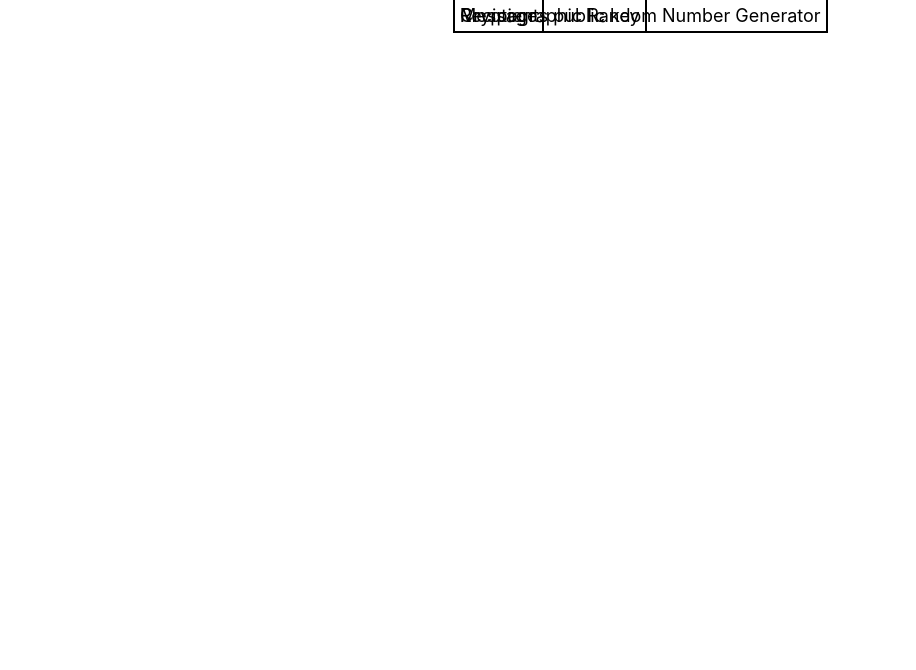
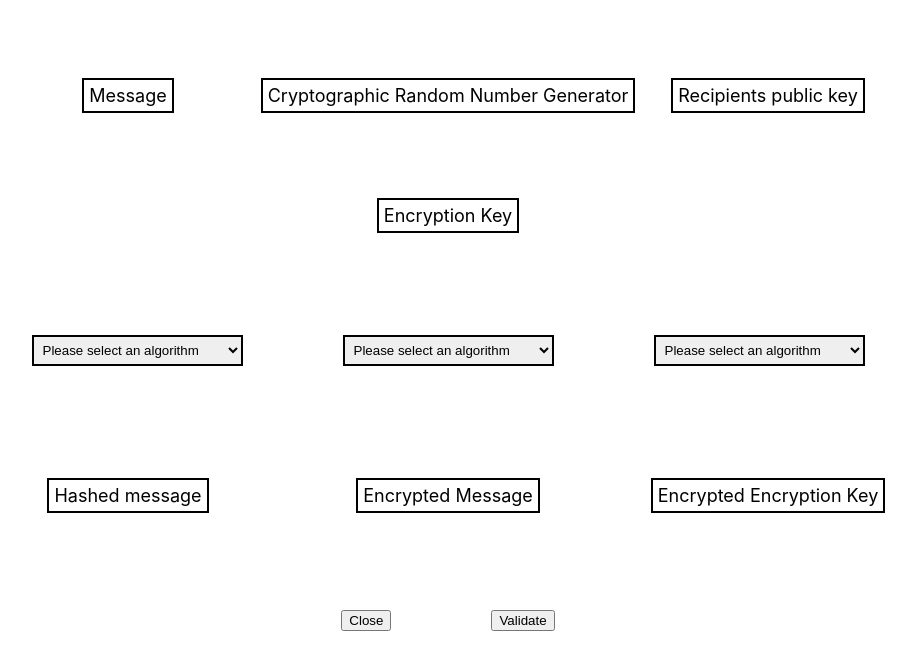
Before and after one commit to fmavb/questlines, a React (Create React App) app: page /challenge2/part2 in a window 1280 px wide. Shown: the top 670 px of the page, without its empty margins (192-1108 px from the left). Built offline with nearby package versions, Linux system fonts and the light colour scheme.

Commit message:
Part 2 challenge structure defined

```diff
--- a/src/components/Challenge2/Part2.css
+++ b/src/components/Challenge2/Part2.css
@@ -4,6 +4,7 @@ p, select {
     border-style: solid;
     border-color: black;
     padding: 5px;
+    margin: 50px;
 }
 
 button {
@@ -40,3 +41,60 @@ path {
     marker-end: url(#arrow);
     position: absolute;
 }
+
+.container {
+    text-align: justify;
+    height: fit-content;
+    text-justify: distribute-all-lines;
+    -ms-text-justify: distribute-all-lines;
+    min-width: 10000px;
+}
+
+#message {
+    top: 10%;
+    right:50%;
+    left:0;
+}
+
+#random {
+    top: 10%;
+    right: 0;
+    left: 0;
+}
+
+#RSAKey{
+    top:10%;
+    left:50%;
+    right: 0;
+}
+
+#key{
+    top:25%;
+    right:0;
+    left:0;
+}
+
+#alg1 {
+    top: 35%;
+    right: 0%;
+    left: 0;
+    overflow: hidden;
+}
+
+#hashMessage{
+    top: 60%;
+    right: 50%;
+    left: 0;
+}
+
+#encMessage {
+    top: 60%;
+    right: 0;
+    left: 0;
+}
+
+#encKey {
+    top: 60%;
+    left: 50%;
+    right: 0;
+}
--- a/src/components/Challenge2/Part2.js
+++ b/src/components/Challenge2/Part2.js
@@ -18,6 +18,54 @@ export default class Part2 extends Component {
                 <div className="element" id="RSAKey">
                     <p>Recipients public key</p>
                 </div>
+                <div className="element" id="key">
+                    <p>Encryption Key</p>
+                </div>
+                <div className="container">
+                <div className="element" id="alg1">
+                    <select>
+                    <option defaultValue value="nothing">Please select an algorithm</option>
+                        <option value="des">Symmetric Encryption (DES)</option>
+                        <option value="aes">Symmetric Encryption (AES)</option>
+                        <option value="rsa">Asymmetric Encryption (RSA)</option>
+                        <option value="md5">Hash Function (MD5)</option>
+                        <option value="sha">Hash Function (SHA-2)</option>
+                        <option value="bcrypt">Hash Function (bcrypt)</option>
+                    </select>
+                    <select>
+                    <option defaultValue value="nothing">Please select an algorithm</option>
+                        <option value="des">Symmetric Encryption (DES)</option>
+                        <option value="aes">Symmetric Encryption (AES)</option>
+                        <option value="rsa">Asymmetric Encryption (RSA)</option>
+                        <option value="md5">Hash Function (MD5)</option>
+                        <option value="sha">Hash Function (SHA-2)</option>
+                        <option value="bcrypt">Hash Function (bcrypt)</option>
+                    </select>
+                    <select>
+                    <option defaultValue value="nothing">Please select an algorithm</option>
+                        <option value="des">Symmetric Encryption (DES)</option>
+                        <option value="aes">Symmetric Encryption (AES)</option>
+                        <option value="rsa">Asymmetric Encryption (RSA)</option>
+                        <option value="md5">Hash Function (MD5)</option>
+                        <option value="sha">Hash Function (SHA-2)</option>
+                        <option value="bcrypt">Hash Function (bcrypt)</option>
+                    </select>
+                </div>
+                <span></span>
+                </div>
+                <div className="element" id="hashMessage">
+                    <p>Hashed message</p>
+                </div>
+                <div className="element" id="encMessage">
+                    <p>Encrypted Message</p>
+                </div>
+                <div className="element" id="encKey">
+                    <p>Encrypted Encryption Key</p>
+                </div>
+                <div className="validate">
+                    <button>Close</button>
+                    <button onClick={this.validate}>Validate</button>
+                </div>
             </div>
         );
     }
```
Also changed, not shown: 1 other file (tests, documents, lock files or other folders).
